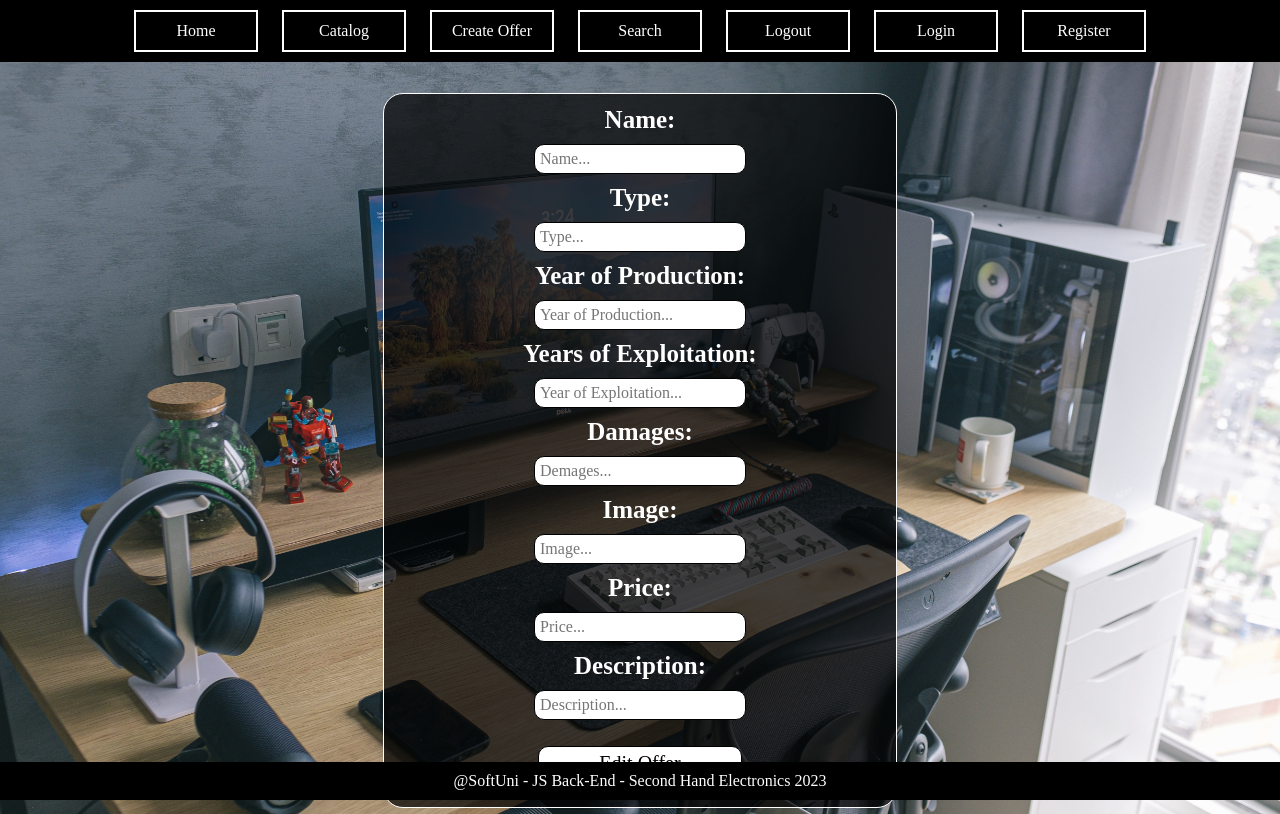
After one commit to BDimitrova/Second-Hand-Electronics, a web app: file src/edit.html in a window 1280 px wide. The commit adds this page. Run offline with its HTML, style and script files only (its server is not run), Linux system fonts and the light colour scheme; some web fonts are replaced.

Commit message:
Create Edit and Create Page

```diff
--- /dev/null
+++ b/src/css/create.css
@@ -0,0 +1,44 @@
+.createPage {
+  text-align: center;
+  margin-top: 5px;
+  position: relative;
+  padding-bottom: 6px;
+}
+
+#createForm {
+  padding-top: 1%;
+  display: inline-block;
+  margin-top: 2%;
+  margin-bottom: 4%;
+  background: rgba(0, 0, 0, 0.703);
+  width: 40%;
+  border: 1px solid white;
+  border-radius: 20px;
+}
+
+#createForm label {
+  margin-top: 20px;
+  margin-bottom: 20px;
+  color: white;
+  font-weight: bold;
+}
+
+#createForm input {
+  background: white;
+  border: 1px solid black;
+  border-radius: 10px;
+  font-size: 16px;
+}
+
+#createForm input[type="submit"] {
+  margin-top: 5%;
+  margin-bottom: 5%;
+  width: 40%;
+  font-size: 20px;
+}
+
+input[type="number"]::-webkit-inner-spin-button,
+input[type="number"]::-webkit-outer-spin-button {
+  -webkit-appearance: none;
+  margin: 0;
+}
--- /dev/null
+++ b/src/css/edit.css
@@ -0,0 +1,43 @@
+.editPage {
+  text-align: center;
+  margin-top: 5px;
+  position: relative;
+  padding-bottom: 10px;
+}
+
+#editForm {
+  padding-top: 1%;
+  display: inline-block;
+  margin-top: 2%;
+  background: rgba(0, 0, 0, 0.703);
+  width: 40%;
+  border: 1px solid white;
+  border-radius: 20px;
+}
+
+#editForm label {
+  margin-top: 20px;
+  margin-bottom: 20px;
+  color: white;
+  font-weight: bold;
+}
+
+#editForm input {
+  background: white;
+  border: 1px solid black;
+  border-radius: 10px;
+  font-size: 16px;
+}
+
+#editForm input[type="submit"] {
+  margin-top: 5%;
+  margin-bottom: 5%;
+  width: 40%;
+  font-size: 20px;
+}
+
+input[type="number"]::-webkit-inner-spin-button,
+input[type="number"]::-webkit-outer-spin-button {
+  -webkit-appearance: none;
+  margin: 0;
+}
--- a/src/css/styles.css
+++ b/src/css/styles.css
@@ -1,4 +1,4 @@
-@import url('./home.css');
+@import url('../css/home.css');
 @import url('../css/catalog.css');
 @import url('../css/404.css');
 @import url('../css/register.css');
--- /dev/null
+++ b/src/edit.html
@@ -0,0 +1,66 @@
+<!DOCTYPE html>
+<html lang="en">
+
+<head>
+    <meta charset="UTF-8">
+    <title>Second Hand Electronics</title>
+    <link rel="stylesheet" href="./css/styles.css">
+</head>
+
+<body>
+
+    <div id="container">
+
+        <nav>
+            <ul>
+                <!--For all users-->
+                <li><a href="#">Home</a></li>
+                <li><a href="#">Catalog</a></li>
+                <!--For loggin users-->
+                <li><a href="#">Create Offer</a></li>
+                <li><a href="#">Search</a></li>
+                <li><a href="#">Logout</a></li>
+                <!--For guest user-->
+                <li><a href="#">Login</a></li>
+                <li><a href="#">Register</a></li>
+
+            </ul>
+
+        </nav>
+
+        <section id="editPage">
+            <form id='editForm' action="#" method="">
+                <label for="name">Name:</label>
+                <input type="text" id="name" name="" placeholder="Name...">
+
+                <label for="type">Type:</label>
+                <input type="text" id="type" name="" placeholder="Type...">
+
+                <label for="production">Year of Production:</label>
+                <input type="number" id="production" name="" placeholder="Year of Production...">
+
+                <label for="exploitation">Years of Exploitation:</label>
+                <input type="number" id="exploitation" name="" placeholder="Year of Exploitation...">
+
+                <label for="damages">Damages:</label>
+                <input type="text" id="demages" name="" placeholder="Demages...">
+
+                <label for="image">Image:</label>
+                <input type="text" id="image" name="" placeholder="Image...">
+
+                <label for="price">Price:</label>
+                <input type="number" id="price" name="" placeholder="Price...">
+
+                <label for="description">Description:</label>
+                <input type="text" id="description" name="" placeholder="Description...">
+
+                <input type="submit" class="edit" value="Edit Offer">
+            </form>
+        </section>
+
+        <footer>@SoftUni - JS Back-End - Second Hand Electronics 2023</footer>
+    </div>
+
+</body>
+
+</html>
```
Also changed, not shown: src/create.html (added, +66 -0 lines).
